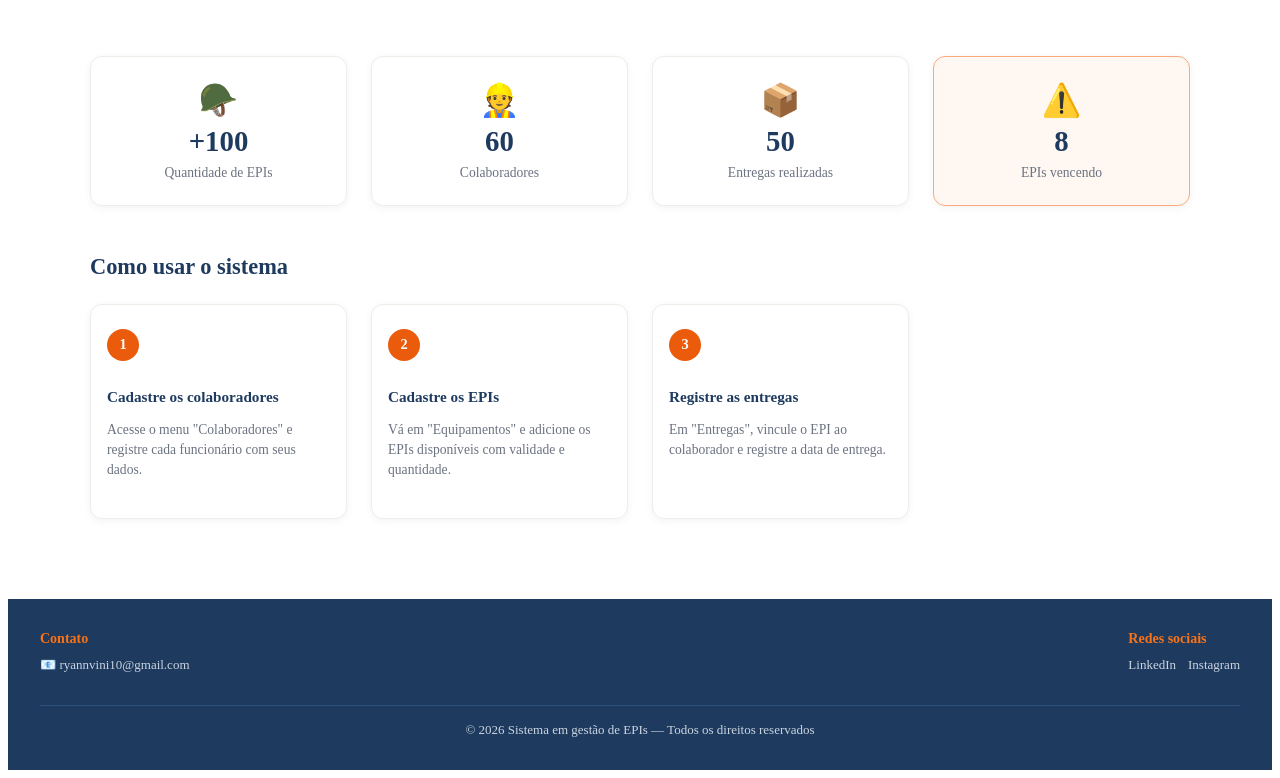
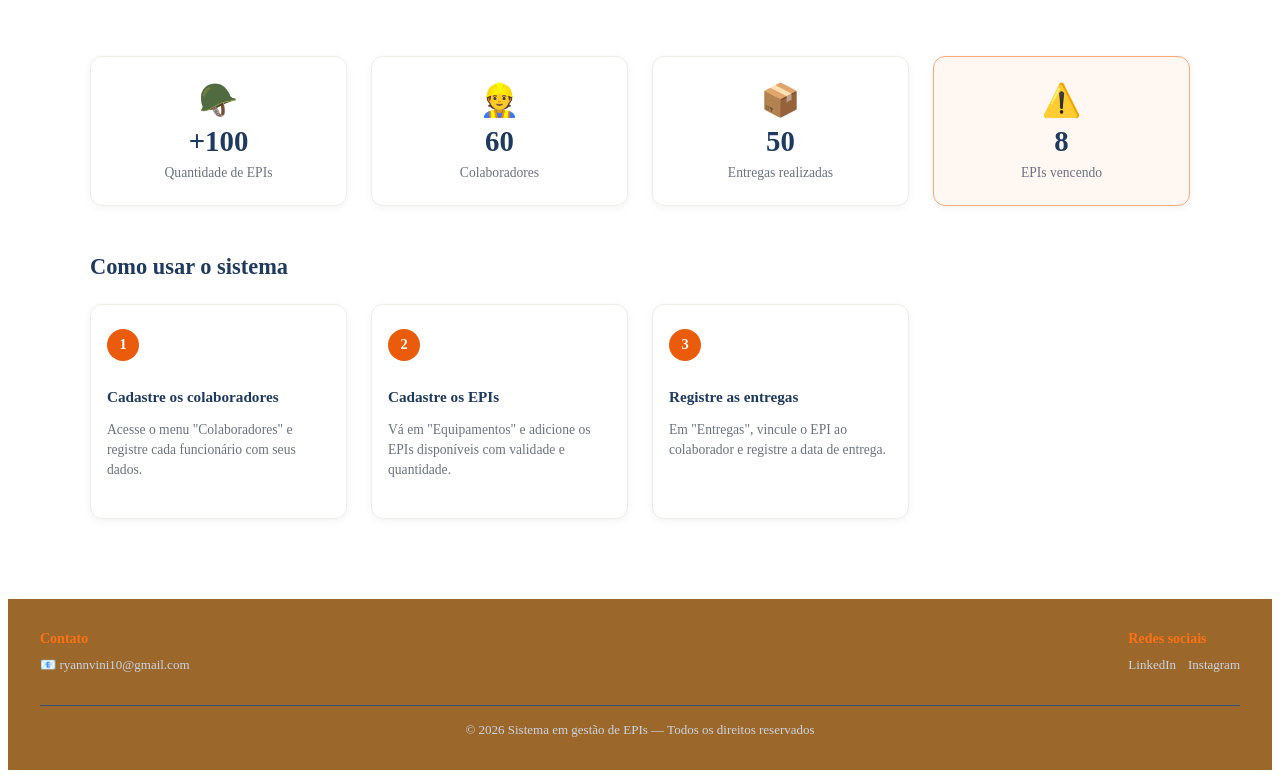
Before and after one commit to ryannvini10-beep/Rv_EPIs, a Vue app: page / in a window 1280 px wide. Shown: the part 420-1198 px from the top of the page. Built offline with nearby package versions, Linux system fonts and the light colour scheme; no server answers.

Commit message:
ajuste cor footer

```diff
--- a/src/components/footer.vue
+++ b/src/components/footer.vue
@@ -33,7 +33,7 @@ export default {
   flex-wrap: wrap;
   gap: 2rem;
   padding: 2rem;
-  background: #1E3A5F;
+  background: #9b672b;
   color: #ffffff;
 }
 
```
